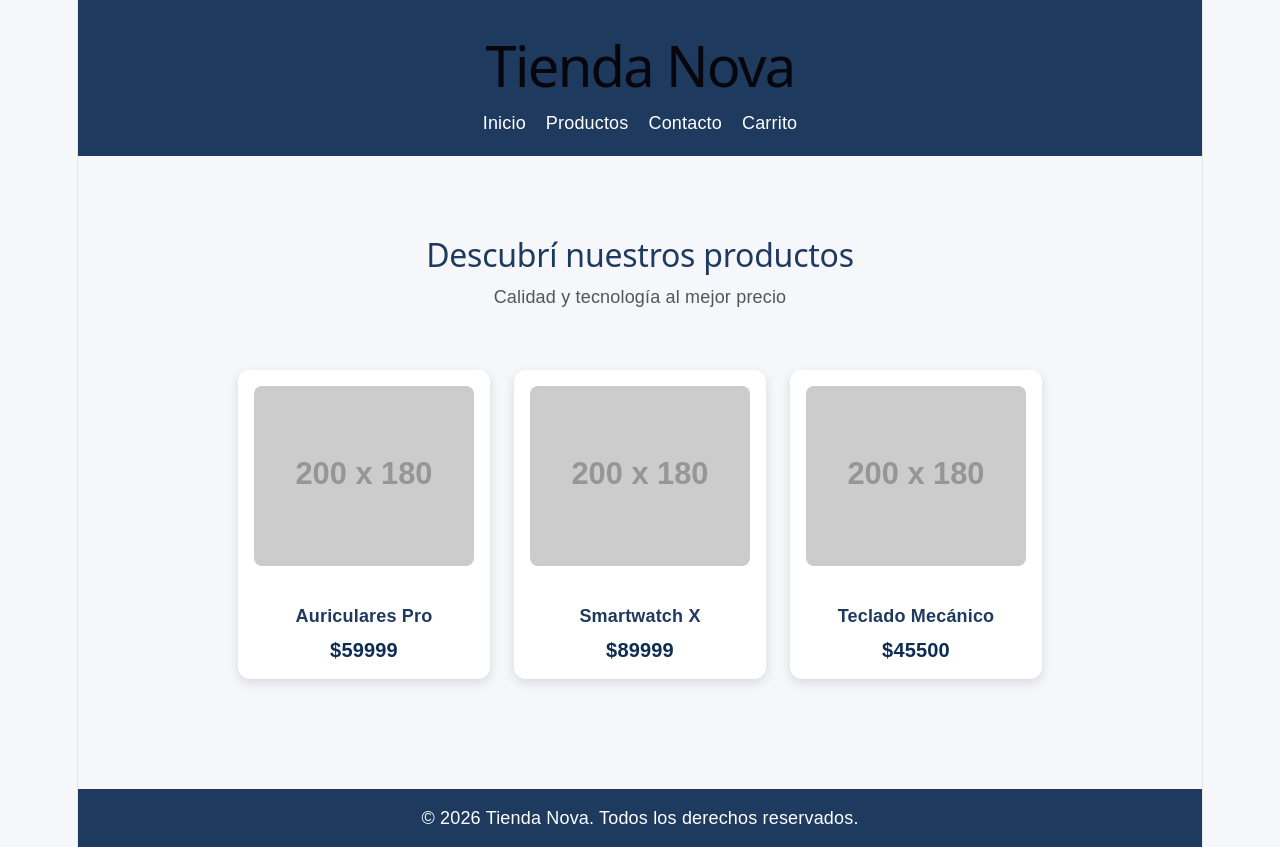
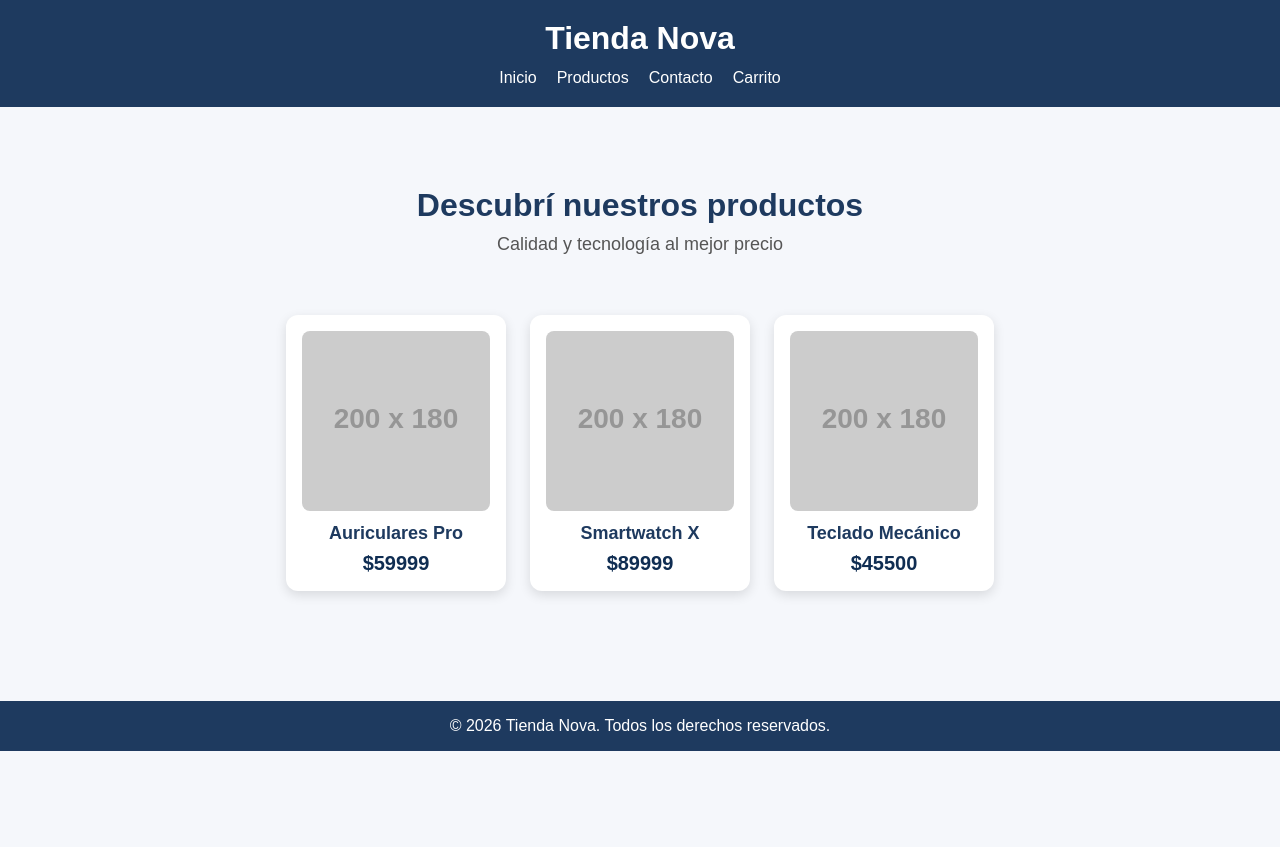
Before and after one commit to alemenger/e-commerce, a React (Vite) app: page / in a window 1280 px wide. After the commit the page ends 800 px from the top, so only its background shows below. Built offline with nearby package versions, Linux system fonts and the light colour scheme.

Commit message:
style: clean css structure"

```diff
--- a/src/App.css
+++ b/src/App.css
@@ -1,219 +1,3 @@
-.counter {
-  font-size: 16px;
-  padding: 5px 10px;
-  border-radius: 5px;
-  color: var(--accent);
-  background: var(--accent-bg);
-  border: 2px solid transparent;
-  transition: border-color 0.3s;
-  margin-bottom: 24px;
-
-  &:hover {
-    border-color: var(--accent-border);
-  }
-  &:focus-visible {
-    outline: 2px solid var(--accent);
-    outline-offset: 2px;
-  }
-}
-
-.hero {
-  position: relative;
-
-  .base,
-  .framework,
-  .vite {
-    inset-inline: 0;
-    margin: 0 auto;
-  }
-
-  .base {
-    width: 170px;
-    position: relative;
-    z-index: 0;
-  }
-
-  .framework,
-  .vite {
-    position: absolute;
-  }
-
-  .framework {
-    z-index: 1;
-    top: 34px;
-    height: 28px;
-    transform: perspective(2000px) rotateZ(300deg) rotateX(44deg) rotateY(39deg)
-      scale(1.4);
-  }
-
-  .vite {
-    z-index: 0;
-    top: 107px;
-    height: 26px;
-    width: auto;
-    transform: perspective(2000px) rotateZ(300deg) rotateX(40deg) rotateY(39deg)
-      scale(0.8);
-  }
-}
-
-#center {
-  display: flex;
-  flex-direction: column;
-  gap: 25px;
-  place-content: center;
-  place-items: center;
-  flex-grow: 1;
-
-  @media (max-width: 1024px) {
-    padding: 32px 20px 24px;
-    gap: 18px;
-  }
-}
-
-#next-steps {
-  display: flex;
-  border-top: 1px solid var(--border);
-  text-align: left;
-
-  & > div {
-    flex: 1 1 0;
-    padding: 32px;
-    @media (max-width: 1024px) {
-      padding: 24px 20px;
-    }
-  }
-
-  .icon {
-    margin-bottom: 16px;
-    width: 22px;
-    height: 22px;
-  }
-
-  @media (max-width: 1024px) {
-    flex-direction: column;
-    text-align: center;
-  }
-}
-
-#docs {
-  border-right: 1px solid var(--border);
-
-  @media (max-width: 1024px) {
-    border-right: none;
-    border-bottom: 1px solid var(--border);
-  }
-}
-
-#next-steps ul {
-  list-style: none;
-  padding: 0;
-  display: flex;
-  gap: 8px;
-  margin: 32px 0 0;
-
-  .logo {
-    height: 18px;
-  }
-
-  a {
-    color: var(--text-h);
-    font-size: 16px;
-    border-radius: 6px;
-    background: var(--social-bg);
-    display: flex;
-    padding: 6px 12px;
-    align-items: center;
-    gap: 8px;
-    text-decoration: none;
-    transition: box-shadow 0.3s;
-
-    &:hover {
-      box-shadow: var(--shadow);
-    }
-    .button-icon {
-      height: 18px;
-      width: 18px;
-    }
-  }
-
-  @media (max-width: 1024px) {
-    margin-top: 20px;
-    flex-wrap: wrap;
-    justify-content: center;
-
-    li {
-      flex: 1 1 calc(50% - 8px);
-    }
-
-    a {
-      width: 100%;
-      justify-content: center;
-      box-sizing: border-box;
-    }
-  }
-}
-
-#spacer {
-  height: 88px;
-  border-top: 1px solid var(--border);
-  @media (max-width: 1024px) {
-    height: 48px;
-  }
-}
-
-.ticks {
-  position: relative;
-  width: 100%;
-
-  &::before,
-  &::after {
-    content: '';
-    position: absolute;
-    top: -4.5px;
-    border: 5px solid transparent;
-  }
-
-  &::before {
-    left: 0;
-    border-left-color: var(--border);
-  }
-  &::after {
-    right: 0;
-    border-right-color: var(--border);
-  }
-}
-
-.footer {
-  background-color: #1e3a5f;
-  color: white;
-  text-align: center;
-  padding: 16px;
-  margin-top: 40px;
-}
-
-main {
-  padding: 20px;
-}
-
-body {
-  margin: 0;
-  font-family: Arial, sans-serif;
-  background-color: #f5f7fb;
-}
-
-
-.hero h2 {
-  color: #1e3a5f;
-  margin-bottom: 10px;
-  font-size: 32px;
-}
-
-.hero p {
-  color: #555;
-  font-size: 18px;
-}
-
-
 .header {
   background-color: #1e3a5f;
   color: white;
@@ -227,13 +11,28 @@
 
 .header nav a {
   color: white;
-  text-decoration: none;
   margin: 0 10px;
+  font-weight: 500;
+}
+
+main {
+  padding: 20px;
 }
 
 .hero {
   text-align: center;
   padding: 60px 20px 30px;
+}
+
+.hero h2 {
+  color: #1e3a5f;
+  font-size: 32px;
+  margin-bottom: 10px;
+}
+
+.hero p {
+  color: #555;
+  font-size: 18px;
 }
 
 .catalogo {
@@ -243,3 +42,11 @@
   flex-wrap: wrap;
   padding: 30px 20px 50px;
 }
+
+.footer {
+  background-color: #1e3a5f;
+  color: white;
+  text-align: center;
+  padding: 16px;
+  margin-top: 40px;
+}
--- a/src/index.css
+++ b/src/index.css
@@ -1,111 +1,21 @@
-:root {
-  --text: #6b6375;
-  --text-h: #08060d;
-  --bg: #fff;
-  --border: #e5e4e7;
-  --code-bg: #f4f3ec;
-  --accent: #aa3bff;
-  --accent-bg: rgba(170, 59, 255, 0.1);
-  --accent-border: rgba(170, 59, 255, 0.5);
-  --social-bg: rgba(244, 243, 236, 0.5);
-  --shadow:
-    rgba(0, 0, 0, 0.1) 0 10px 15px -3px, rgba(0, 0, 0, 0.05) 0 4px 6px -2px;
-
-  --sans: system-ui, 'Segoe UI', Roboto, sans-serif;
-  --heading: system-ui, 'Segoe UI', Roboto, sans-serif;
-  --mono: ui-monospace, Consolas, monospace;
-
-  font: 18px/145% var(--sans);
-  letter-spacing: 0.18px;
-  color-scheme: light dark;
-  color: var(--text);
-  background: var(--bg);
-  font-synthesis: none;
-  text-rendering: optimizeLegibility;
-  -webkit-font-smoothing: antialiased;
-  -moz-osx-font-smoothing: grayscale;
-
-  @media (max-width: 1024px) {
-    font-size: 16px;
-  }
-}
-
-@media (prefers-color-scheme: dark) {
-  :root {
-    --text: #9ca3af;
-    --text-h: #f3f4f6;
-    --bg: #16171d;
-    --border: #2e303a;
-    --code-bg: #1f2028;
-    --accent: #c084fc;
-    --accent-bg: rgba(192, 132, 252, 0.15);
-    --accent-border: rgba(192, 132, 252, 0.5);
-    --social-bg: rgba(47, 48, 58, 0.5);
-    --shadow:
-      rgba(0, 0, 0, 0.4) 0 10px 15px -3px, rgba(0, 0, 0, 0.25) 0 4px 6px -2px;
-  }
-
-  #social .button-icon {
-    filter: invert(1) brightness(2);
-  }
+* {
+  margin: 0;
+  padding: 0;
+  box-sizing: border-box;
 }
 
 body {
-  margin: 0;
+  font-family: Arial, sans-serif;
+  background-color: #f5f7fb;
+  color: #222;
 }
 
-#root {
-  width: 1126px;
-  max-width: 100%;
-  margin: 0 auto;
-  text-align: center;
-  border-inline: 1px solid var(--border);
-  min-height: 100svh;
-  display: flex;
-  flex-direction: column;
-  box-sizing: border-box;
+a {
+  text-decoration: none;
+  color: inherit;
 }
 
-h1,
-h2 {
-  font-family: var(--heading);
-  font-weight: 500;
-  color: var(--text-h);
+img {
+  display: block;
+  max-width: 100%;
 }
-
-h1 {
-  font-size: 56px;
-  letter-spacing: -1.68px;
-  margin: 32px 0;
-  @media (max-width: 1024px) {
-    font-size: 36px;
-    margin: 20px 0;
-  }
-}
-h2 {
-  font-size: 24px;
-  line-height: 118%;
-  letter-spacing: -0.24px;
-  margin: 0 0 8px;
-  @media (max-width: 1024px) {
-    font-size: 20px;
-  }
-}
-p {
-  margin: 0;
-}
-
-code,
-.counter {
-  font-family: var(--mono);
-  display: inline-flex;
-  border-radius: 4px;
-  color: var(--text-h);
-}
-
-code {
-  font-size: 15px;
-  line-height: 135%;
-  padding: 4px 8px;
-  background: var(--code-bg);
-}
```
Also changed, not shown: src/components/TarjetaProducto/TarjetaProducto.module.css (line endings or trailing spaces).
